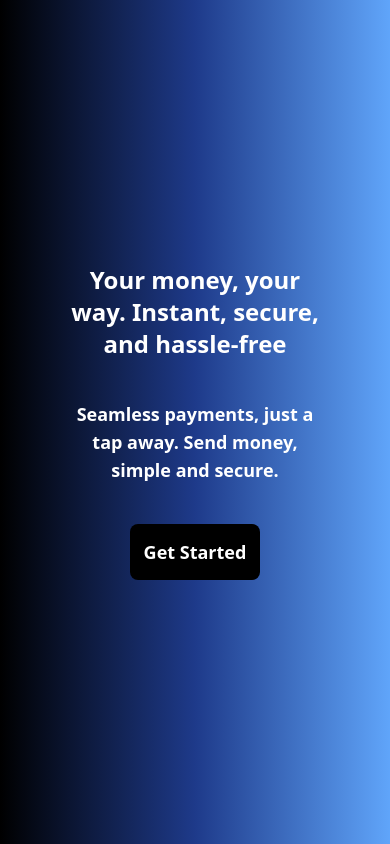
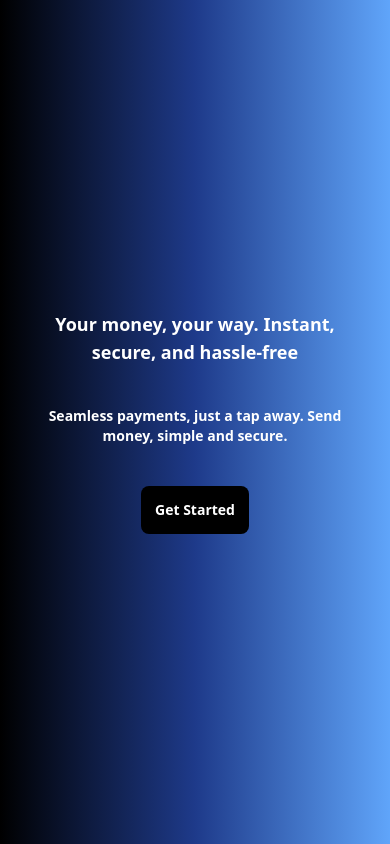
Before and after one commit to kunal021/paaytm-frontend, a React (Vite) app in the folder frontend/: page / in a window 390 px wide. Built offline with nearby package versions, Linux system fonts and the light colour scheme.

Commit message:
update home

```diff
--- a/frontend/src/components/Home.jsx
+++ b/frontend/src/components/Home.jsx
@@ -2,16 +2,16 @@ import { Link } from "react-router-dom";
 function Home() {
   return (
     <div className="bg-gradient-to-r from-black via-blue-900 to-blue-400 h-[100vh] w-[100vw]">
-      <div className="flex flex-col justify-center items-center text-center p-16 md:p-32 text-white h-full">
-        <p className="text-2xl font-extrabold">
+      <div className="flex flex-col justify-center items-center text-center p-10 md:p-32 text-white h-full">
+        <p className="text-lg md:text-2xl font-extrabold">
           Your money, your way. Instant, secure, and hassle-free
         </p>
-        <p className="text-lg font-semibold py-10">
+        <p className="text-sm md:text-lg font-semibold py-10">
           Seamless payments, just a tap away. Send money, simple and secure.
         </p>
         <Link
           to="/signup"
-          className="border-transparent rounded-lg border-2 px-3 py-3 bg-black hover:bg-gray-900 transition-all duration-300 text-white font-bold text-lg"
+          className="border-transparent rounded-lg border-2 px-3 py-3 bg-black hover:bg-gray-900 transition-all duration-300 text-white font-bold text-sm md:text-lg"
         >
           Get Started
         </Link>
```
